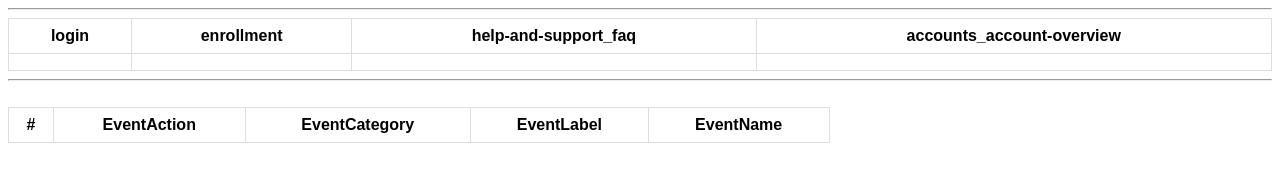
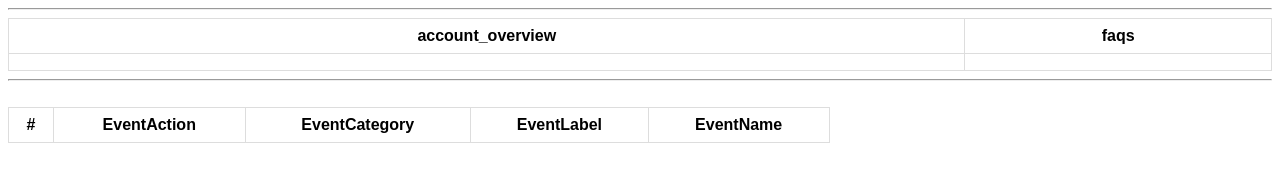
Before and after one commit to juanivanheer/Optimizely-test, a website: page index.html in a window 1280 px wide. Drawn offline with Linux system fonts and the light colour scheme.

Commit message:
2 files modified

```diff
--- a/index.html
+++ b/index.html
@@ -22,24 +22,15 @@
   <hr>
   <table style="width:100%">
     <tr>
-      <th>login</th>
-      <th>enrollment</th>
-      <th>help-and-support_faq</th>
-      <th>accounts_account-overview</th>
+      <th>account_overview</th>
+      <th>faqs</th>
     </tr>
     <tr>
       <td>
-        <p id="login"></p>
+        <p id="account_overview"></p>
       </td>
       <td>
-        <p id="enrollment"></p>
-      </td>
-      <td>
-        <p id="help-and-support_faq"></p>
-      </td>
-      <td>
-        <p id="accounts_account-overview"></p>
-        </p>
+        <p id="faqs"></p>
       </td>
     </tr>
   </table>
```
Also changed, not shown: index.js (+30 -10 lines).
